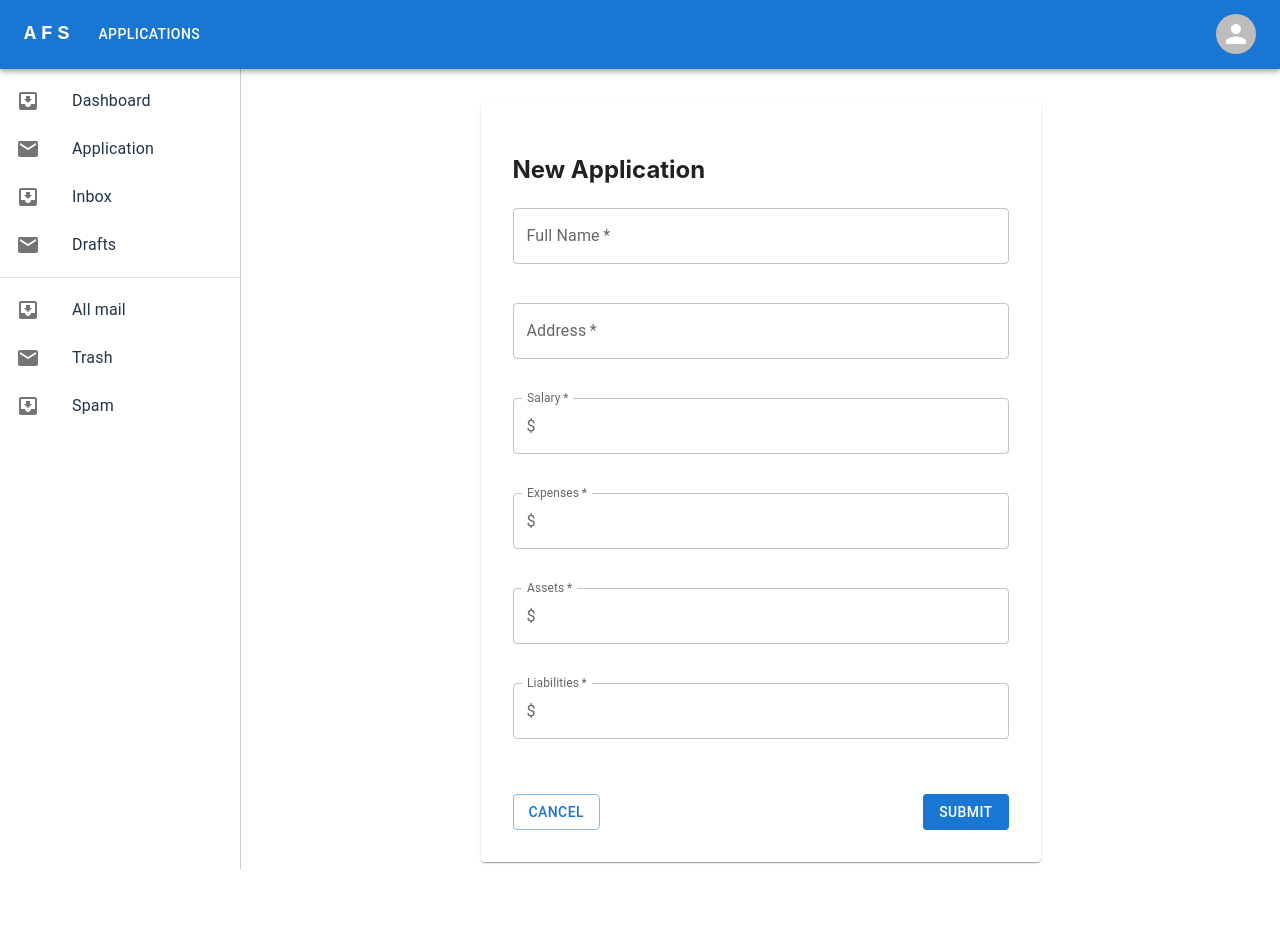
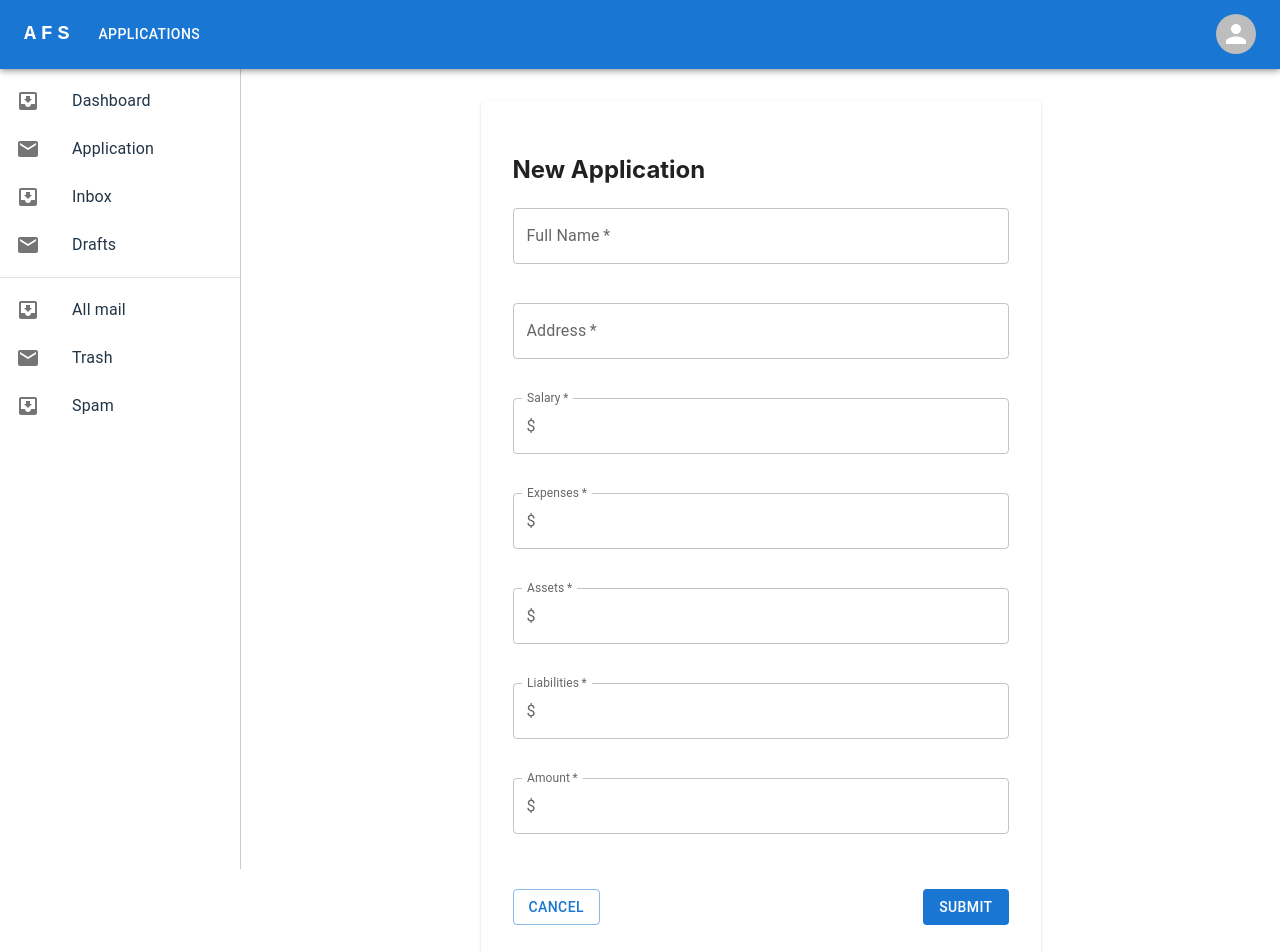
Before and after one commit to justinhung/youx-afmp, a React (Vite) app in the folder frontend/: page /application/new in a window 1280 px wide. Shown: the top 952 px of the page. Before the commit the page ends 894 px from the top, so only its background shows below. Built offline with nearby package versions, Linux system fonts and the light colour scheme.

Commit message:
feat: connected application form pages to backend and replaced placeholder data

```diff
--- a/frontend/src/components/ApplicationForm.tsx
+++ b/frontend/src/components/ApplicationForm.tsx
@@ -10,7 +10,7 @@ import { Application } from "../types";
 
 export default function ApplicationForm({ application }: { application?: Application | null }) {
   type Field = {
-    name: 'name' | 'address' | 'salary' | 'expenses' | 'assets' | 'liabilities';
+    name: 'name' | 'address' | 'salary' | 'expenses' | 'assets' | 'liabilities' | 'amount'
     label: string;
     prefix: boolean;
   }
@@ -22,6 +22,7 @@ export default function ApplicationForm({ application }: { application?: Applica
     expenses: application?.expenses || '',
     assets: application?.assets || '',
     liabilities: application?.liabilities || '',
+    amount: application?.amount || '',
   });
 
   const [errors, setErrors] = React.useState({
@@ -31,6 +32,7 @@ export default function ApplicationForm({ application }: { application?: Applica
     expenses: false,
     assets: false,
     liabilities: false,
+    amount: false,
   });
 
   const fields: Field[] = [
@@ -64,6 +66,11 @@ export default function ApplicationForm({ application }: { application?: Applica
       label: "Liabilities",
       prefix: true,
     },
+    {
+      name: "amount",
+      label: "Amount",
+      prefix: true,
+    },
   ]
 
   const prefix = {
@@ -89,7 +96,8 @@ export default function ApplicationForm({ application }: { application?: Applica
       salary: !formData.salary,
       expenses: !formData.expenses,
       assets: !formData.assets,
-      liabilities: !formData.liabilities
+      liabilities: !formData.liabilities,
+      amount: !formData.amount
     });
 
     // check if there are any errors
--- a/frontend/src/pages/ViewApplication.tsx
+++ b/frontend/src/pages/ViewApplication.tsx
@@ -3,24 +3,25 @@ import {
   Box,
 } from "@mui/material";
 import ApplicationForm from "../components/ApplicationForm";
-import { Application } from "../types";
-
+import React from "react";
+import { useParams } from "react-router-dom";
 
 export default function ViewApplication() {
-  const application: Application = {
-    id: 1,
-    name: "John Doe",
-    address: "123 Main St",
-    salary: '50000',
-    expenses: '10000',
-    assets: '20000',
-    liabilities: '5000',
-  };
+  const [application, setApplication] = React.useState(null);
+  const { id } = useParams();
+
+  React.useEffect(() => {
+    const loadApplications = async () => {
+      const results = await fetch(`${import.meta.env.VITE_API_URL}/applications/${id}`).then(resp => resp.json());
+      setApplication(results);
+    }
+    loadApplications();
+  }, []);
 
   return (
     <Layout>
       <Box sx={{ p: 4, margin: "auto", alignContent: "center", maxWidth: "560px" }}>
-        <ApplicationForm application={application} />
+        {application && (<ApplicationForm application={application} />)}
       </Box>
     </Layout>
   )
```
